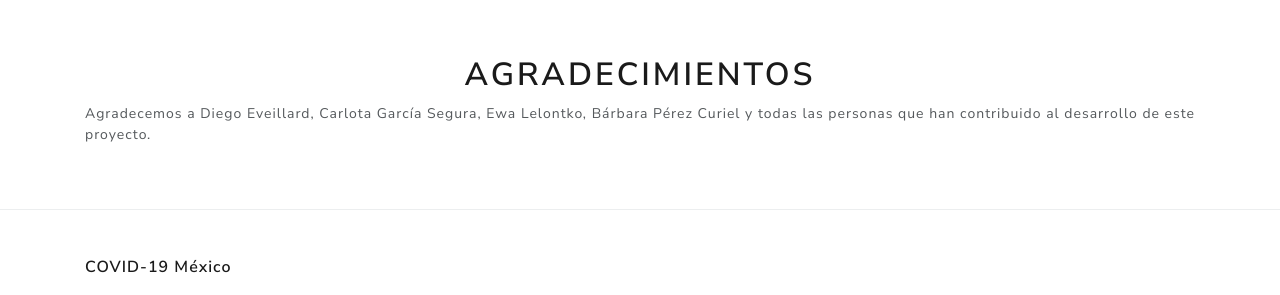
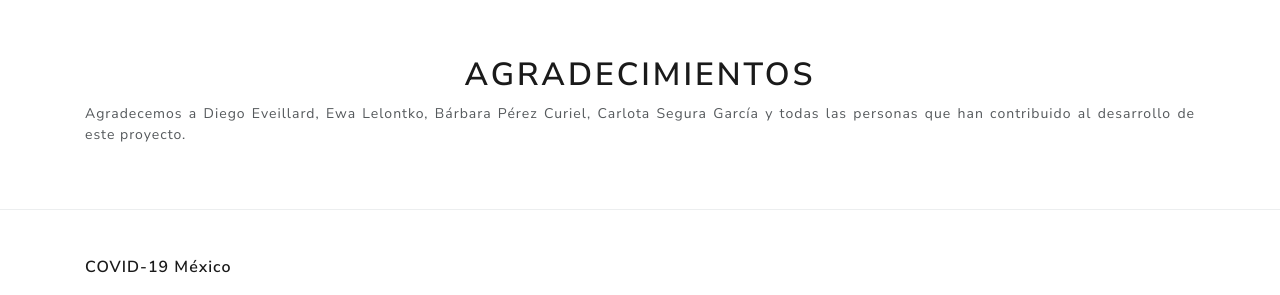
Before and after one commit to mexicovid19/mexicovid19.github.io, a Jekyll site: the page built from docs/about.html, in a window 1280 px wide. Shown: the part 1776-2071 px from the top of the page. Built offline with Jekyll 4.4.1, drawn with Linux system fonts in a browser that asks for light colours; nearby versions of some CDN libraries; a script that is not in the unit is left out; comment, search, counter and statistics services are not loaded.

```diff
--- a/docs/about.html
+++ b/docs/about.html
@@ -60,7 +60,7 @@ layout: default
 
 <h1 class='text-center' style='margin-top:5%'>Agradecimientos</h1>
 <p class='text-justify'>
-       Agradecemos a Diego Eveillard, Carlota García Segura, Ewa Lelontko, Bárbara Pérez Curiel y todas las personas que han contribuido al desarrollo de este proyecto.
+       Agradecemos a Diego Eveillard, Ewa Lelontko, Bárbara Pérez Curiel, Carlota Segura García y todas las personas que han contribuido al desarrollo de este proyecto.
       </p>
 
   </section>
```
Also changed, not shown: 2 other files.
